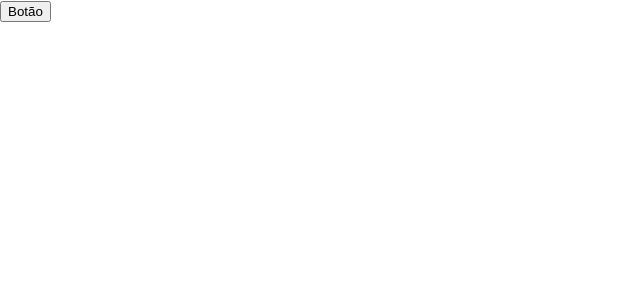
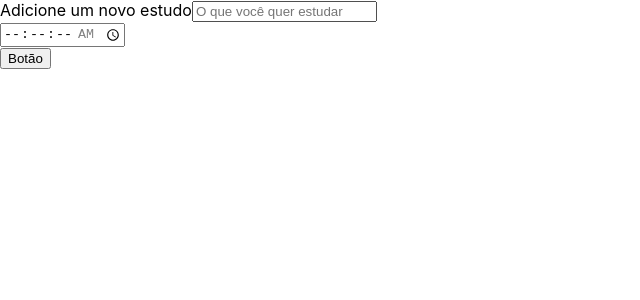
Before and after one commit to CaNeoN28/alura-studies, a React (Create React App) app: page / in a window 1280 px wide. Shown: the top 300 px of the page, without its empty margins (0-640 px from the left). Built offline with nearby package versions, Linux system fonts and the light colour scheme; the HTML template or start-up script is replaced by a standard one.

Commit message:
Criação de formulario

```diff
--- a/src/App.tsx
+++ b/src/App.tsx
@@ -1,10 +1,10 @@
 import React from 'react';
-import Botao from './components/Botao';
+import Formulario from './components/Formulario';
 
 function App() {
   return (
     <div className="App">
-      <Botao></Botao>
+      <Formulario/>
     </div>
   );
 }
--- /dev/null
+++ b/src/components/Formulario/index.tsx
@@ -0,0 +1,40 @@
+import React from 'react';
+import Botao from '../Botao';
+
+class Formulario extends React.Component{
+    render(){
+        return(
+            <form action="">
+                <div>
+                    <label htmlFor="tarefa">
+                         Adicione um novo estudo
+                    </label>
+                    <input
+                        type="text"
+                        name="tarefa"
+                        id="tarefa"
+                        placeholder='O que você quer estudar'
+                        required
+                    />
+                </div>
+                <div>
+                    <label htmlFor="tempo">
+
+                    </label>
+                    <input
+                        type="time"
+                        name='tempo'
+                        id='tempo'
+                        step='1'
+                        max='01:30:00'
+                        min='00:00:00'
+                        required
+                    />
+                </div>
+                <Botao/>
+            </form>
+        );
+    }
+}
+
+export default Formulario;
```
